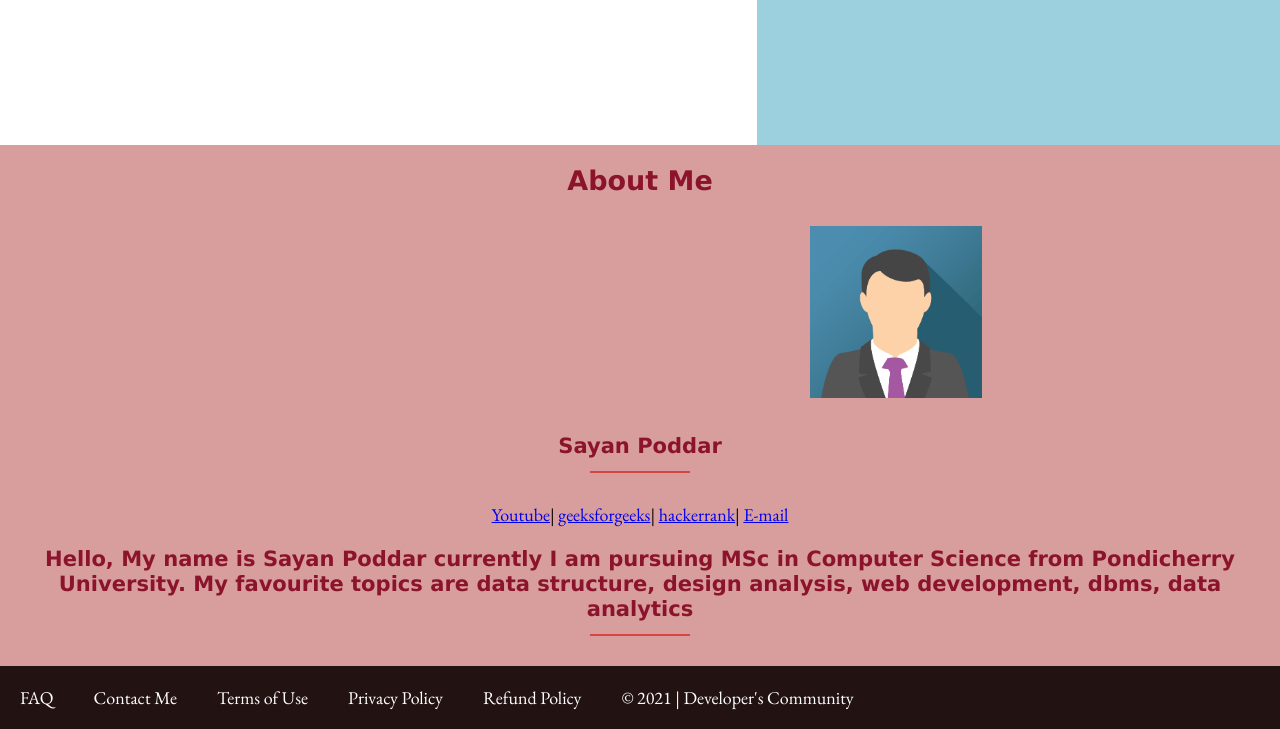
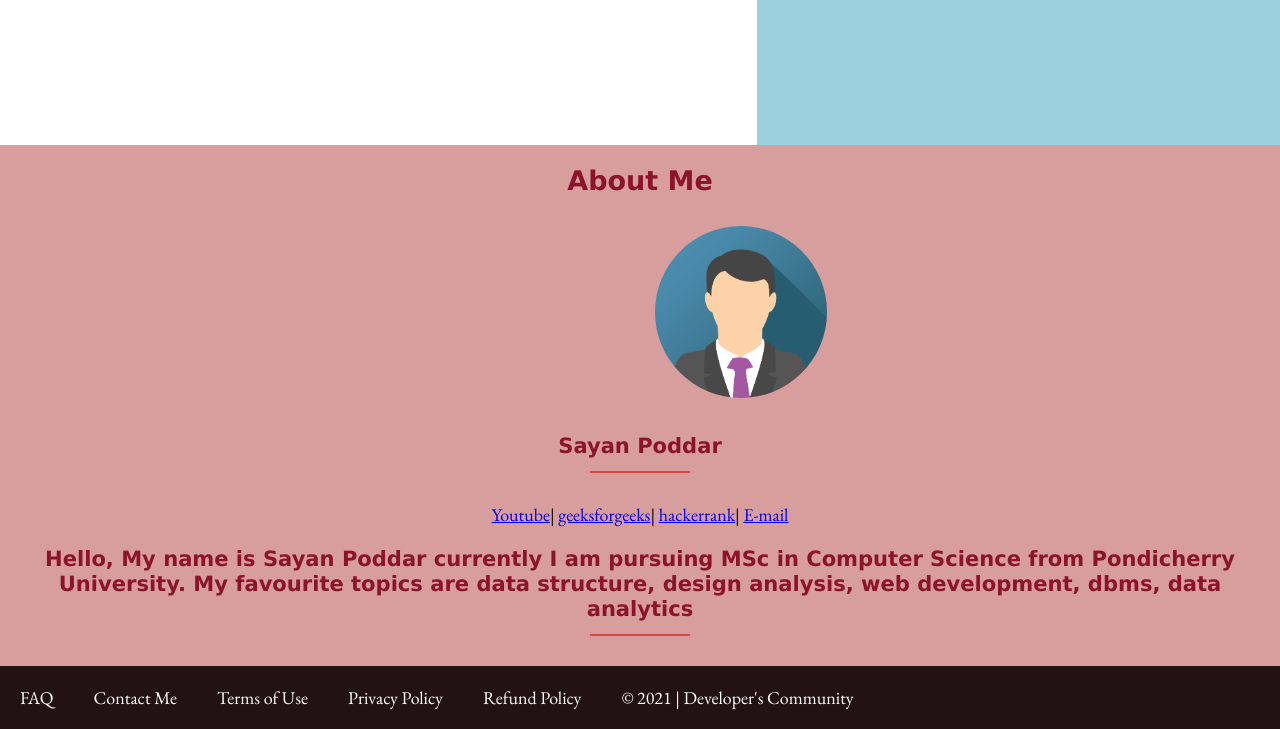
Before and after one commit to DecodewithHappy/MyBlog, a plain HTML site: page index.html in a window 1280 px wide. Shown: the part 3106-3835 px from the top of the page. Drawn offline with nearby package versions, Linux system fonts and the light colour scheme.

Commit message:
Update the last image in about-me

```diff
--- a/style.css
+++ b/style.css
@@ -140,8 +140,8 @@ footer a {
 img.last{
     width:15%;
     height: 16%;
-    padding: none;
-    margin-left: 800px;
+    border-radius: 50%;
+    margin-left: 645px;
 }
 
 
```
